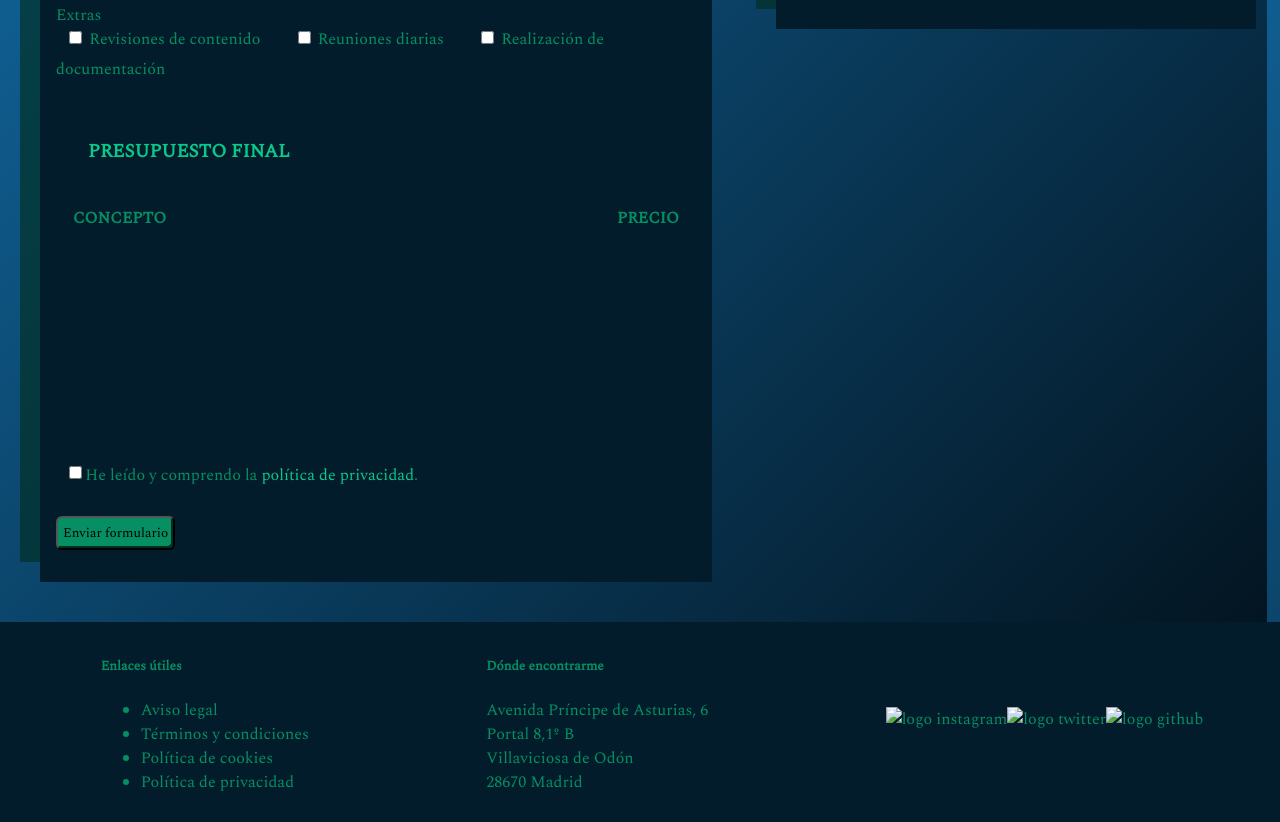
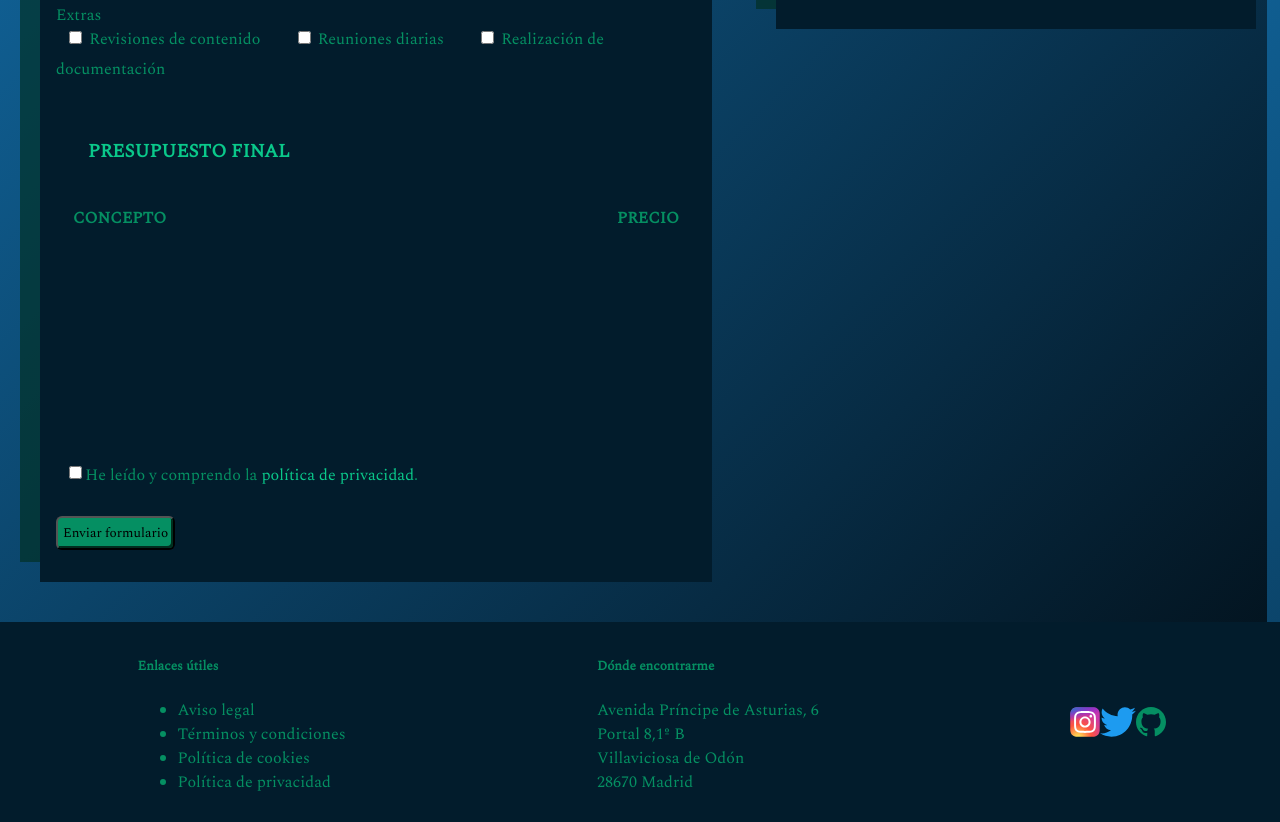
Before and after one commit to adrian-diez/Portfolio, a plain HTML site: page views/presupuesto.html in a window 1280 px wide. Shown: the part 874-1696 px from the top of the page. Drawn offline with nearby package versions, Linux system fonts and the light colour scheme.

Commit message:
logos fixed

```diff
--- a/views/presupuesto.html
+++ b/views/presupuesto.html
@@ -60,8 +60,8 @@
           <div id="budget-title-container">
             <h1>¿Qué necesitas?</h1>
           </div>
-          <div id="budget-form-container" class="budget-form">
-            <form action="#">
+          <div id="budget-form-container">
+            <form action="#" id="budget-form">
               <label for="product">Producto</label>
               <select name="product" id="product">
                 <option value="default" selected disabled>Selecciona una opción</option>
@@ -163,9 +163,9 @@
           </p>
         </div>
         <div id="footer-logos" style="display: flex;">
-          <img src="images/socials/instagram.svg" alt="logo instagram" style="height:30px">
-          <img src="images/socials/twitter.svg" alt="logo twitter" style="height:30px">
-          <img src="images/socials/github.svg" alt="logo github" style="height:30px">
+          <img src="../../images/socials/instagram.svg" alt="logo instagram" style="height:30px">
+          <img src="../../images/socials/twitter.svg" alt="logo twitter" style="height:30px">
+          <img src="../../images/socials/github.svg" alt="logo github" style="height:30px">
         </div>
 
       </div>
```
